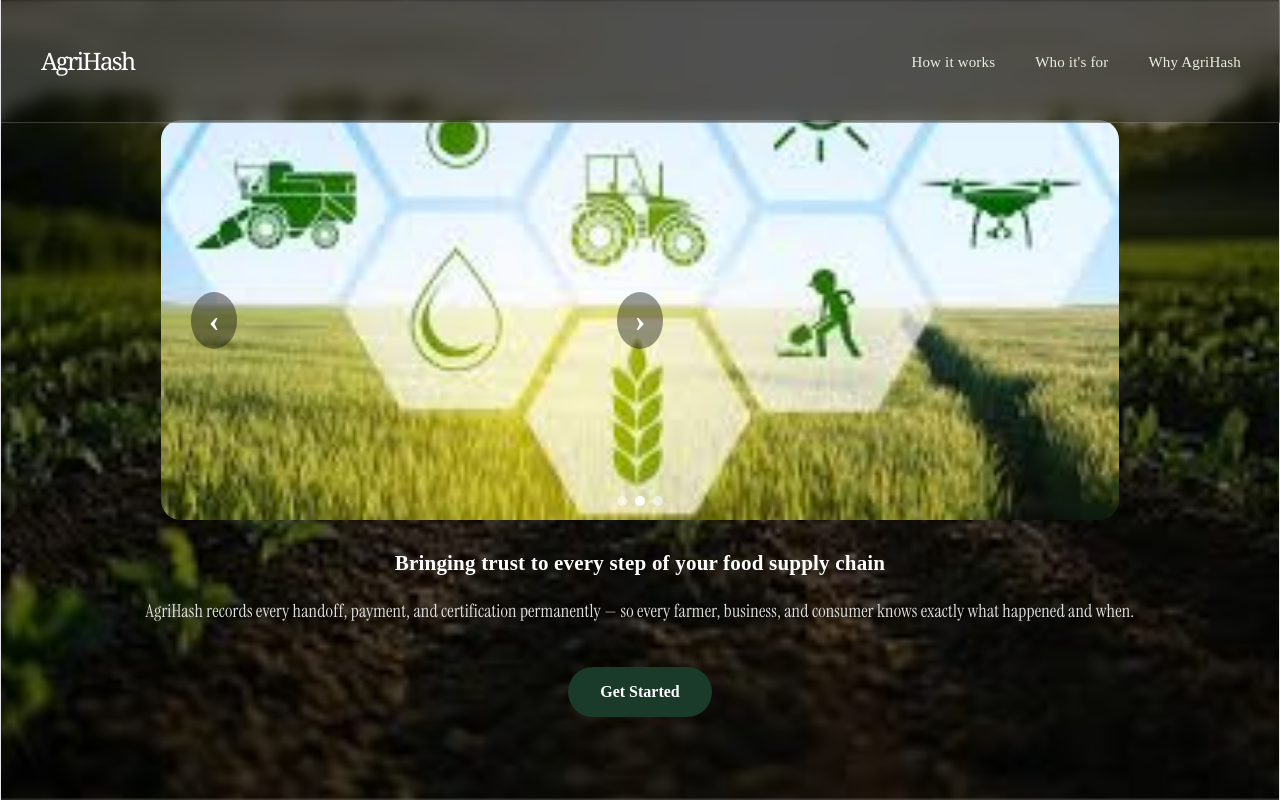
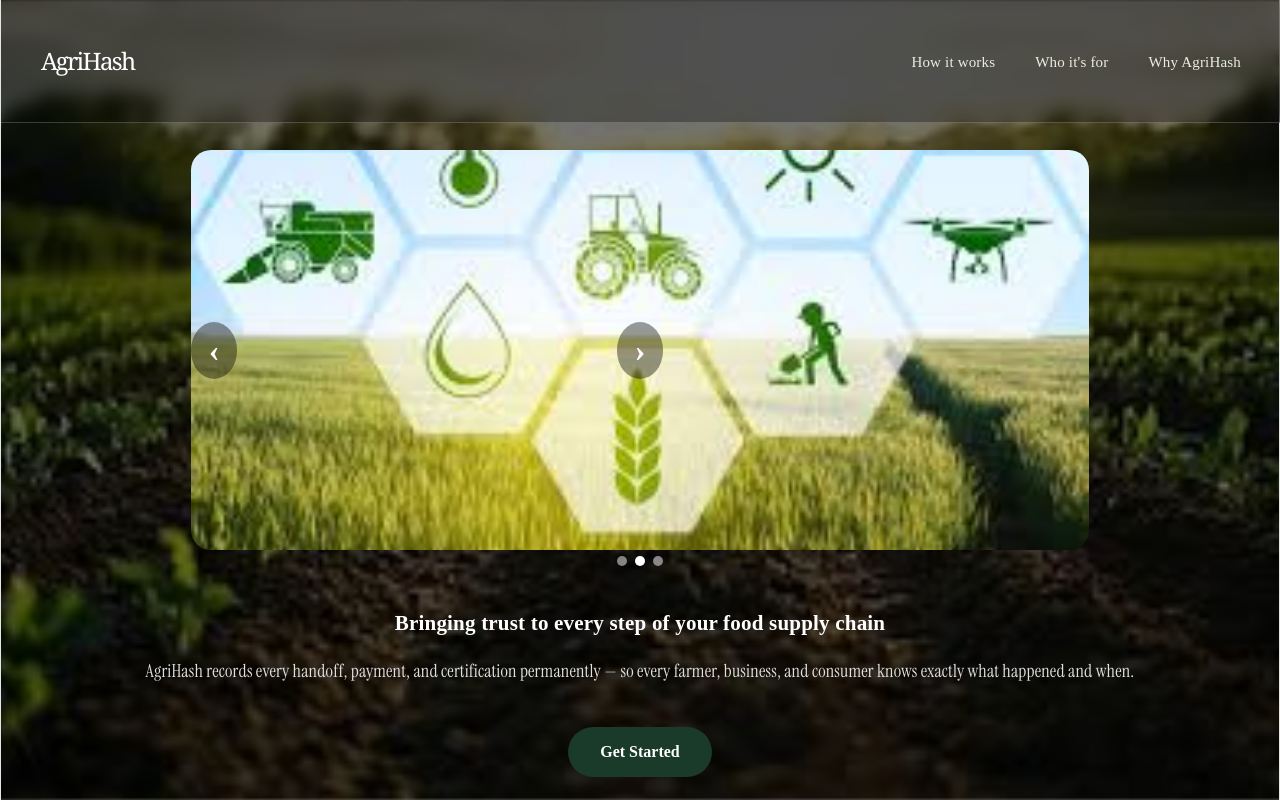
Before and after one commit to janebatakariza-hue/AgrihashFrontend, a React (Vite) app: page / in a window 1280 px wide. Shown: the top 800 px of the page. Built offline with nearby package versions, Linux system fonts and the light colour scheme; a web font is replaced by a local one.

Commit message:
started the registration part

```diff
--- a/src/pages/Landing.css
+++ b/src/pages/Landing.css
@@ -248,6 +248,7 @@ footer {
   justify-content: center;
   margin: 30px auto;
   width: 80%;
+  padding: 30px;
 }
 
 .slide-img {
@@ -282,7 +283,6 @@ footer {
   background: rgba(0, 0, 0, 0.7);
 }
 
-/* dots */
 .dots {
   position: absolute;
   bottom: 14px;
```
Also changed, not shown: src/pages/registration.tsx (added, +7 -0 lines).
